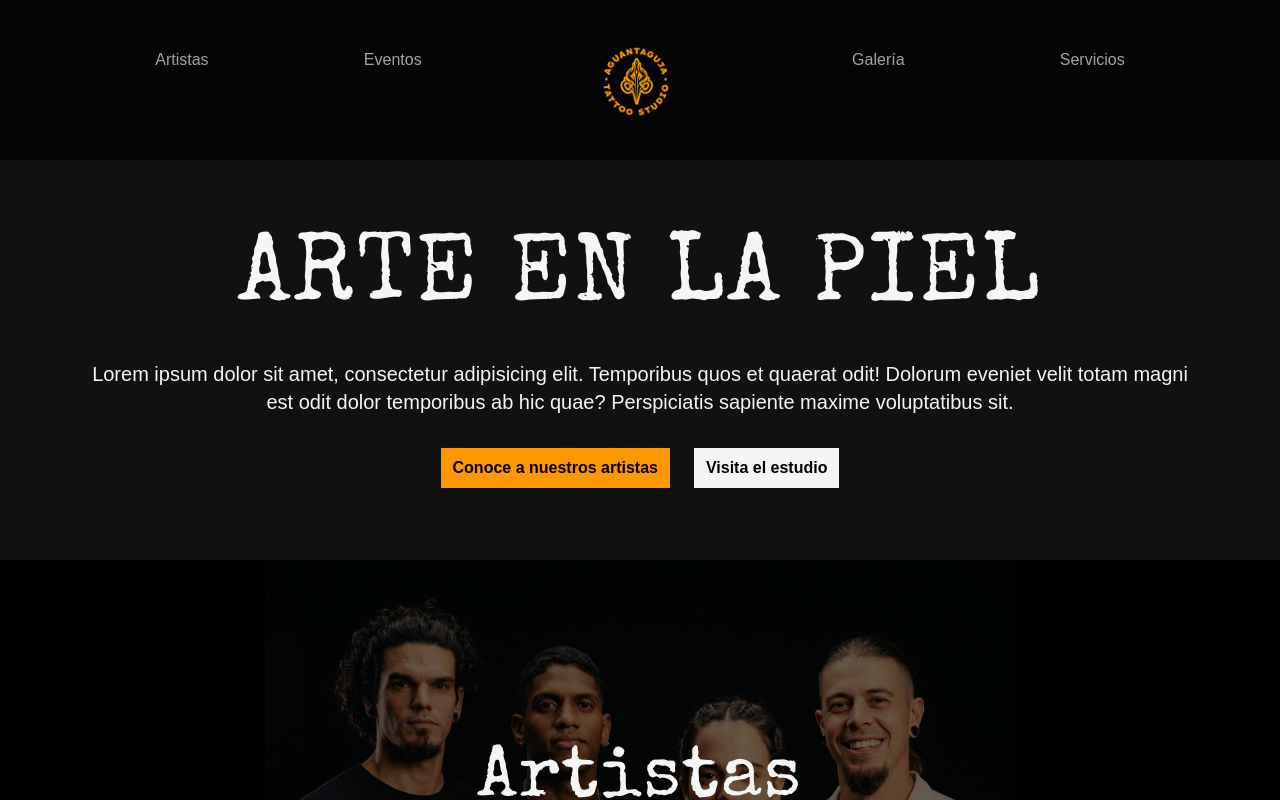
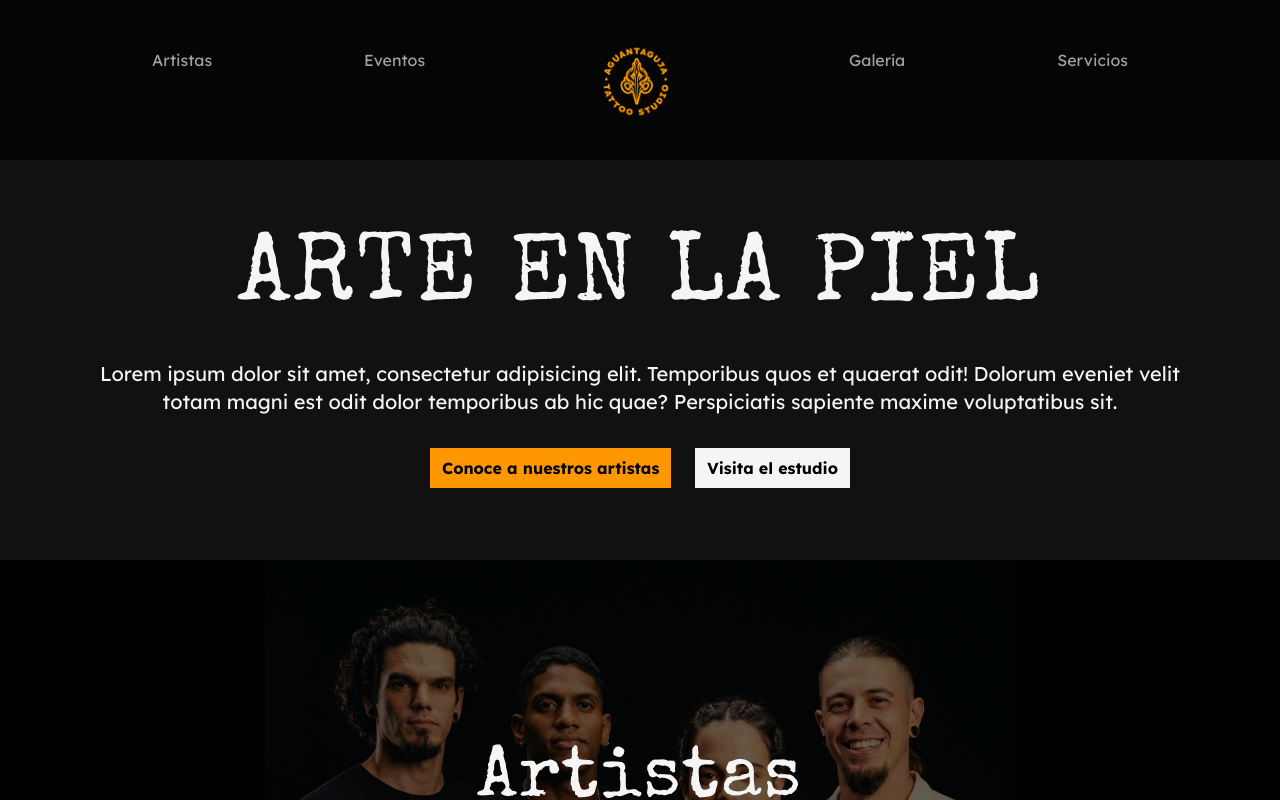
Before and after one commit to arielgomezmendez/aguantaguja-app, a Next.js app: page / in a window 1280 px wide. Shown: the top 800 px of the page. Built offline with nearby package versions, Linux system fonts and the light colour scheme.

Commit message:
Change the Arial typography for Lexend

```diff
--- a/app/globals.css
+++ b/app/globals.css
@@ -19,7 +19,7 @@ body {
 }
 
 body {
-  font-family: Arial, Helvetica, sans-serif;
+  font-family: var(--font-lexend);
 }
 
 /*.font-special {
--- a/app/layout.tsx
+++ b/app/layout.tsx
@@ -1,11 +1,11 @@
 import type { Metadata } from "next";
-import { Geist, Geist_Mono, Special_Elite } from "next/font/google";
+import { Geist_Mono, Lexend, Special_Elite } from "next/font/google";
 import "./globals.css";
 import Header from "./components/layout/Header";
 import Footer from "./components/layout/Footer";
 
-const geistSans = Geist({
-  variable: "--font-geist-sans",
+const lexend = Lexend({
+  variable: "--font-lexend",
   subsets: ["latin"],
 });
 
@@ -39,7 +39,7 @@ export default function RootLayout({
   return (
     <html
       lang="es"
-      className={`${geistSans.variable} ${geistMono.variable}  ${specialElite.variable} h-full antialiased`}
+      className={`${lexend.variable} ${geistMono.variable}  ${specialElite.variable} h-full antialiased`}
     >
       <body className="min-h-full flex flex-col">
         <Header />
```
